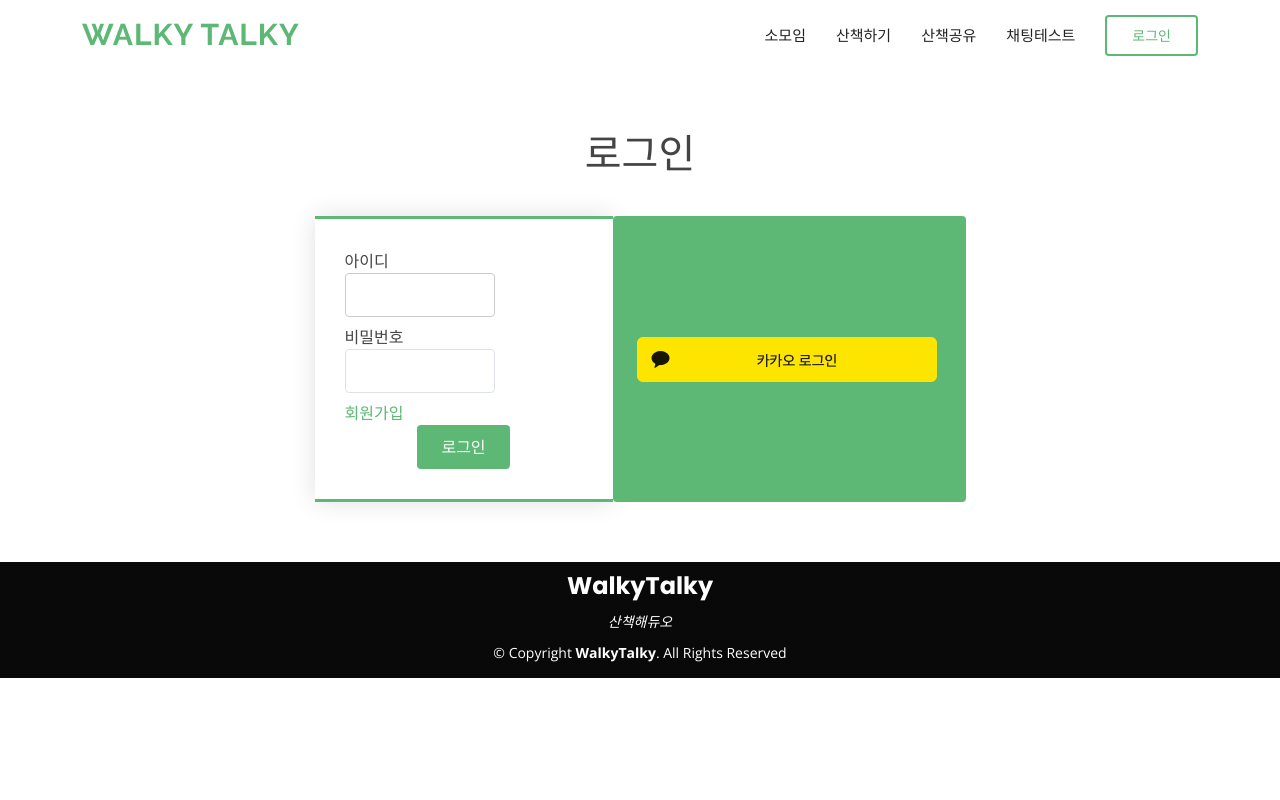
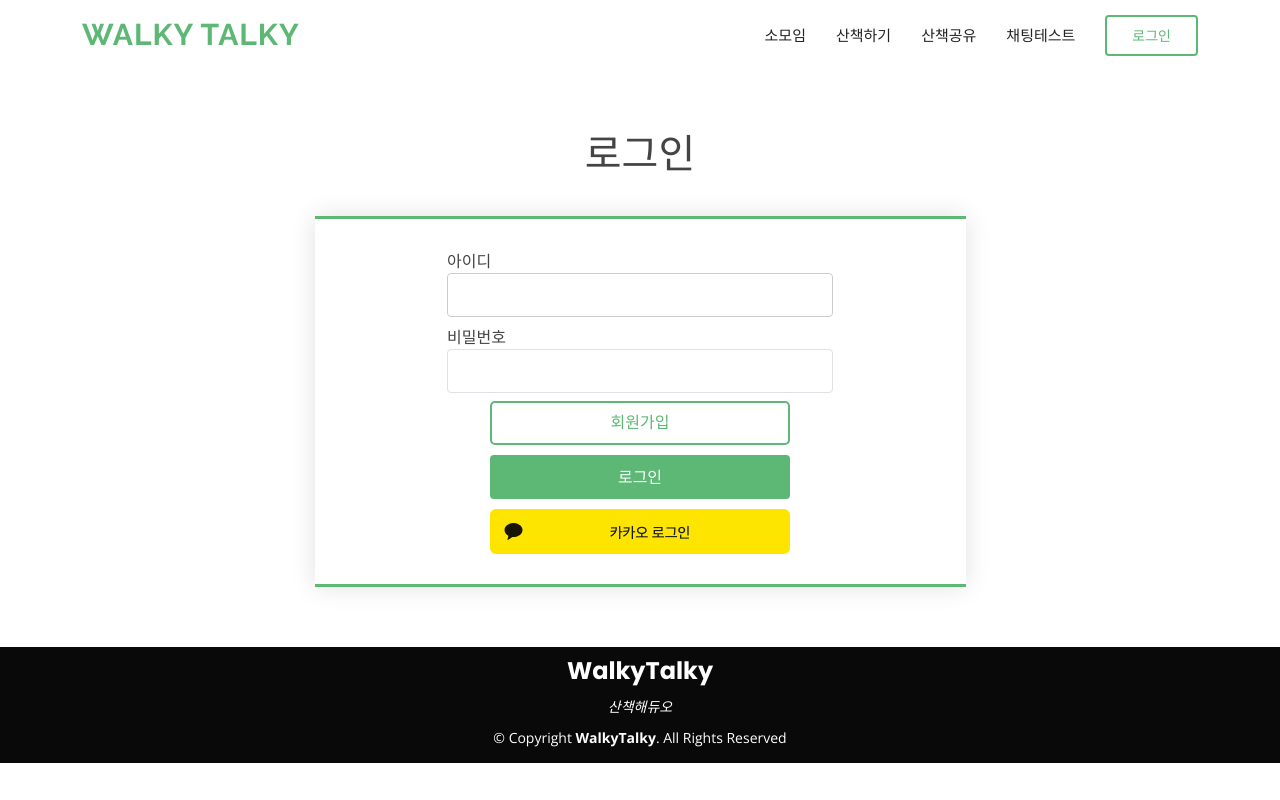
Before and after one commit to ssafy-10th-a808-team/walky-talky, a Vue app in the folder frontend/: page /member/local-login in a window 1280 px wide. Built offline with nearby package versions, Linux system fonts and the light colour scheme.

Commit message:
[FE] Add : add functions

```diff
--- a/frontend/src/components/shareBoard/shareBoardRecord.vue
+++ b/frontend/src/components/shareBoard/shareBoardRecord.vue
@@ -87,7 +87,7 @@ const initMap = () => {
   containerHeight.value = `${container.offsetHeight}px`
 
   const mid = parseInt(points.length / 2)
-
+  if (points && points.length > 0 && mid >= 0 && mid < points.length) {
     const options = {
       center: new kakao.maps.LatLng(points[mid].latitude, points[mid].longitude),
       level: 5
@@ -136,6 +136,9 @@ const initMap = () => {
     })
 
     polyline.setMap(map)
+  } else {
+    console.error('Invalid mid value:', mid, 'for points array:', points)
+  }
 }
 </script>
 
--- a/frontend/src/views/member/Login.vue
+++ b/frontend/src/views/member/Login.vue
@@ -10,7 +10,7 @@
             <form method="post" role="form" class="php-email-form">
               <div class="row">
                 <!-- 아이디 -->
-                <div class="form-group col-md-8">
+                <div class="form-group col-md-8" style="margin: 0 auto">
                   <label>아이디</label>
                   <input
                     type="text"
@@ -23,7 +23,7 @@
               </div>
               <!-- 비밀번호 -->
               <div class="row">
-                <div class="form-group col-md-8">
+                <div class="form-group col-md-8" style="margin: 0 auto">
                   <label>비밀번호</label>
                   <input
                     type="password"
@@ -34,14 +34,36 @@
                   />
                 </div>
               </div>
-              <RouterLink :to="{ name: 'Signup' }">회원가입</RouterLink>
+              <div
+                style="
+                  border-radius: 5px;
+                  border: 2px solid #5cb874;
+                  width: 300px;
+                  height: 44px;
+                  margin: 0 auto;
+                  text-align: center;
+                "
+              >
+                <RouterLink :to="{ name: 'Signup' }" style="display: inline-block; margin-top: 7px"
+                  >회원가입</RouterLink
+                >
+              </div>
               <div class="text-center">
-                <button type="submit" @click="login">로그인</button>
+                <button type="submit" @click="login" style="width: 300px; margin-top: 10px">
+                  로그인
+                </button>
+              </div>
+              <div>
+                <!-- <button @click="kakaoLogin">-->
+                <img
+                  src="/src/assets/img/KakaoLoginIcon.png"
+                  alt="Kakao Login"
+                  onclick="javascript:kakaoLogin();"
+                  style="margin: auto; display: block; margin-top: 10px"
+                />
+                <!--</button>-->
               </div>
             </form>
-            <button type="submit" @click="kakaoLogin">
-              <img src="/src/assets/img/KakaoLoginIcon.png" alt="Kakao Login" />
-            </button>
           </div>
         </div>
       </div>
--- a/frontend/src/views/walk/DoWalk.vue
+++ b/frontend/src/views/walk/DoWalk.vue
@@ -3,7 +3,7 @@
     <WalkHeaderNav />
     <h1>산책하기</h1>
     <div class="map_wrap" style="position: relative">
-      <div id="map" style="width: 100%; height: 500px">
+      <div id="map" style="width: 100%; height: 600px">
         <!-- 산책하기 버튼을 눌렀을 때 스탑워치 실행되게 하기 -->
         <!-- <StopWatch style="position: absolute; z-index: 2; top: 70%; left: 40%" /> -->
 
@@ -13,12 +13,13 @@
             text-align: center;
             position: absolute;
             z-index: 2;
-            top: 60%;
+            top: 73%;
             left: 50%;
-            background-color: yellow;
+            background-color: rgb(205, 238, 225);
             display: flex;
             width: 200px;
             margin-left: -100px;
+            border-radius: 5%;
           "
         >
           <div class="myRecord">
@@ -39,9 +40,8 @@
             text-align: center;
             position: absolute;
             z-index: 2;
-            top: 70%;
+            top: 80%;
             left: 50%;
-            background-color: yellow;
             width: 200px;
             margin-left: -100px;
           "
@@ -136,6 +136,7 @@ const startTime = ref('')
 const endTime = ref('')
 
 const tempRecords = ref([])
+const recordsForPost = ref([])
 
 // 스톱워치
 const clock = ref('00:00:00')
@@ -347,23 +348,35 @@ const watchLocationUpdates = function () {
           makeLine(linePath.value)
         }
 
-        if (checkOneKm.value >= 1) {
-          savePosition()
-          checkOneKm.value -= 1
-          checkSecond.value = 0
-        }
+        // if (checkOneKm.value >= 1) {
+        //   savePosition()
+        //   checkOneKm.value -= 1
+        //   checkSecond.value = 0
+        // }
       }
       // 5초마다 찍힌 위치를 표시
-      if (checkSecond.value >= 5) {
-        tempRecords.value.push({
+      // if (checkSecond.value >= 5) {
+      //   tempRecords.value.push({
+      //     lat: current.value.lat,
+      //     lon: current.value.lon,
+      //     time: new Date()
+      //   })
+      //   checkSecond.value = 0
+      // } else {
+      //   checkSecond.value++
+      // }
+
+      const locationUpdateInterval = 60000 // 1분 (단위: 밀리초)
+      watchPositionId.value = setInterval(() => {
+        // 이전 코드 내용을 그대로 가져옴
+
+        // 1분마다 위치 정보 저장
+        recordsForPost.value.push({
           lat: current.value.lat,
           lon: current.value.lon,
           time: new Date()
         })
-        checkSecond.value = 0
-      } else {
-        checkSecond.value++
-      }
+      }, locationUpdateInterval)
     },
     () => {
       router.push('/walk/do-walk')
@@ -382,7 +395,7 @@ const startWalk = function () {
   resetLocations()
   startTime.value = new Date()
   startTime.value = moment(startTime.value).format('YYYY-MM-DDTHH:mm:ss')
-  // region_cd에 주소 코드 할당
+  // region_cd에 주소 코드 할당(산책기록에 저장될 동네코드)
   region_cd.value = address_code.value
   console.log(startTime)
   watchLocationUpdates()
@@ -418,7 +431,8 @@ const savePosition = async function () {
   console.log(walkStore.data.data.seq)
   console.log(accumulated_time.value)
   console.log(accumulated_distance.value)
-  console.log(tempRecords.value)
+  // console.log('recordsForPost : ', recordsForPost.value)
+  // console.log('tempRecords : ', tempRecords.value)
   try {
     // 아래의 URL은 실제 서버의 엔드포인트로 수정해야 합니다.
     const url = 'https://i10a808.p.ssafy.io/api/walk/regist-record'
@@ -428,7 +442,7 @@ const savePosition = async function () {
       seq: walkStore.data.data.seq,
       duration: accumulated_time.value,
       distance: accumulated_distance.value,
-      points: tempRecords.value.map((record) => [record.lat, record.lon, record.time]),
+      points: recordsForPost.value.map((record) => [record.lat, record.lon, record.time]),
       starRating: 1,
       comment: '한줄평',
       title: '제목',
@@ -460,6 +474,14 @@ const endLocationUpdates = function () {
   alert('산책 기록이 저장되었습니다 📬')
 
   // speed.value = (accumulated_distance.value * 1000) / accumulated_time.value
+  // 정지 시점의 위치 정보를 추가
+  if (accumulated_time.value % 60 !== 0) {
+    recordsForPost.value.push({
+      lat: current.value.lat,
+      lon: current.value.lon,
+      time: new Date()
+    })
+  }
 
   savePosition()
   isPause.value = false
@@ -472,7 +494,7 @@ const endLocationUpdates = function () {
   checkOneKm.value = 0
   endTime.value = new Date()
   endTime.value = moment(endTime).format('YYYY-MM-DDTHH:mm:ss')
-  router.push('/walk/do-walk') // 어디로 가지? -> 내 코스 기록 페이지로 가자
+  router.push('/walk/list') // 어디로 가지? -> 내 코스 기록 페이지로 가자
 }
 
 // 일시정지
@@ -486,12 +508,13 @@ const pauseLocationUpdates = function () {
   // drawLines()
   makeLine()
 }
-
+// 거리 비교 및 계산 함수
 const computeDistance = function (startCoords, destCoords) {
-  var startLatRads = degreesToRadians(startCoords.lat)
-  var startLongRads = degreesToRadians(startCoords.lon)
-  var destLatRads = degreesToRadians(destCoords.lat)
-  var destLongRads = degreesToRadians(destCoords.lon)
+  // console.log(startCoords.value.lat, ' , ', startCoords.value.lon)
+  var startLatRads = degreesToRadians(startCoords.value.lat)
+  var startLongRads = degreesToRadians(startCoords.value.lon)
+  var destLatRads = degreesToRadians(destCoords.value.lat)
+  var destLongRads = degreesToRadians(destCoords.value.lon)
 
   var Radius = 6371 //지구의 반경(km)
   var distance =
--- a/frontend/src/views/walk/WalkList.vue
+++ b/frontend/src/views/walk/WalkList.vue
@@ -1,12 +1,58 @@
 <template>
   <div>
-    <WalkHeaderNav />
-    <h1>내코스</h1>
+    <h5>내가 산책했던 코스 보기</h5>
+  </div>
+  <button class="share-button" @click="shareBoardWrite">내 산책 공유하기</button>
+  <div class="record-list-container">
+    <div
+      v-for="record in records"
+      :key="record.recordSeq"
+      :class="{ 'record-list': true, selected: selectedRecord === record.recordSeq }"
+      @click="selectRecord(record.recordSeq)"
+    >
+      <shareBoardRecord
+        :duration="record.duration"
+        :distance="record.distance"
+        :points="record.points"
+        :title="record.title"
+        :seq="record.recordSeq"
+        :movable="false"
+      />
+    </div>
   </div>
 </template>
 
 <script setup>
+import { onMounted, ref } from 'vue'
+import { useShareBoardStore } from '@/stores/shareBoard'
 import WalkHeaderNav from '@/components/common/WalkHeaderNav.vue'
+import shareBoardRecord from '@/components/shareBoard/shareBoardRecord.vue'
+
+const shareBoardStore = useShareBoardStore()
+
+const records = ref([])
+onMounted(async () => {
+  await shareBoardStore.getMyRecord()
+  records.value = shareBoardStore.myRecords
+})
+
+const selectedRecord = ref(null)
+
+const selectRecord = (seq) => {
+  if (selectedRecord.value === seq) {
+    selectedRecord.value = null
+  } else {
+    selectedRecord.value = seq
+  }
+}
+const shareBoardWrite = () => {
+  router.push({ name: 'share-board-write' })
+}
 </script>
 
-<style scoped></style>
+<style scoped>
+.share-button {
+  margin-left: auto;
+  display: flex;
+}
+</style>
```
Lines whose indentation alone changed are shown as unchanged.
